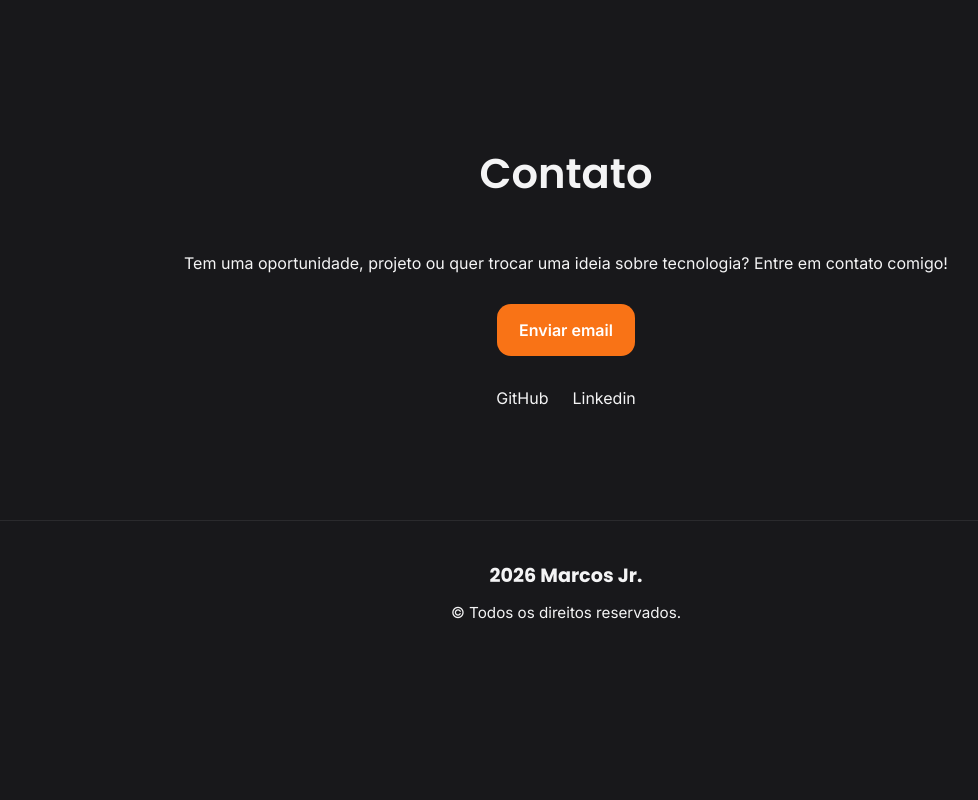
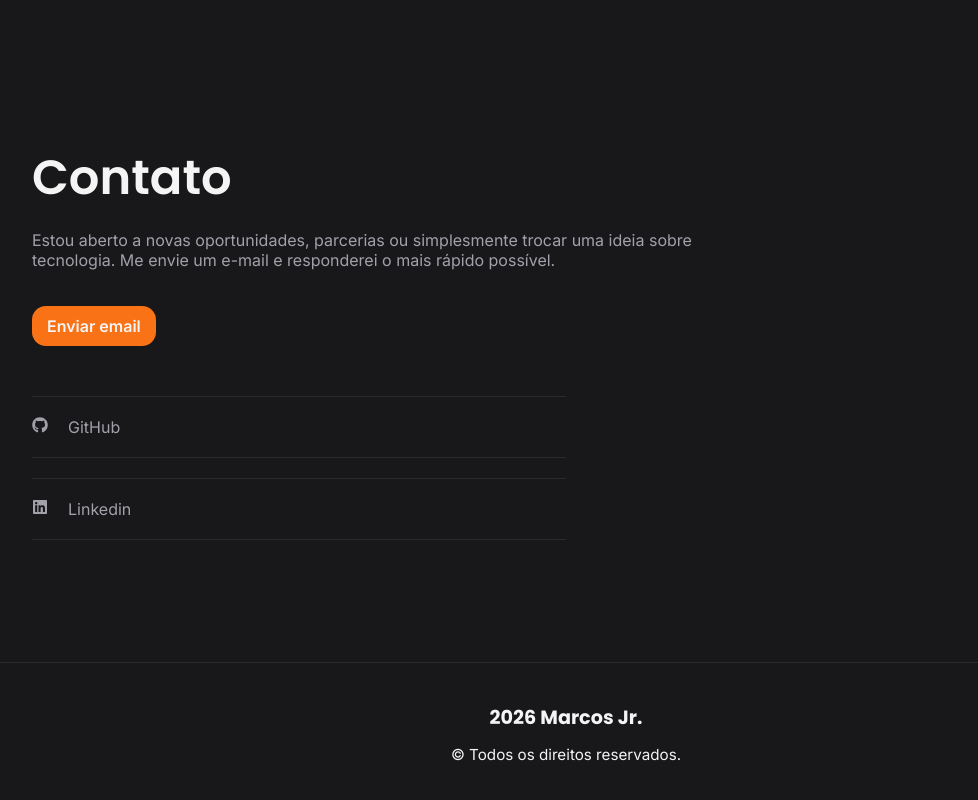
Before and after one commit to marcoshjunior/Meu-Portifolio-React, a React (Vite) app in the folder portifolio-react/: page / in a window 1280 px wide. Shown: the part 4837-5637 px from the top of the page, without its empty margins (74-1052 px from the left). Before the commit the page ends 5499 px from the top, so only its background shows below. Built offline with nearby package versions, Linux system fonts and the light colour scheme.

Commit message:
mudando a seção contato

```diff
--- a/portifolio-react/package.json
+++ b/portifolio-react/package.json
@@ -11,7 +11,8 @@
   },
   "dependencies": {
     "react": "^19.2.4",
-    "react-dom": "^19.2.4"
+    "react-dom": "^19.2.4",
+    "react-icons": "^5.6.0"
   },
   "devDependencies": {
     "@eslint/js": "^9.39.4",
--- a/portifolio-react/src/components/Contact/Contact.jsx
+++ b/portifolio-react/src/components/Contact/Contact.jsx
@@ -1,26 +1,33 @@
 import styles from "./Contact.module.css";
 import { profile } from "../../data/portifolio";
+import { FaGithub, FaLinkedin } from "react-icons/fa";
 
 export default function Contact() {
   return (
     <section id="contato" className="section">
       <div className={`container ${styles.container}`}>
+        <div className={styles.contato}>
           <h2 className="sectionTitle">Contato</h2>
           <p className="sectionSubtitle">
-          Tem uma oportunidade, projeto ou quer trocar uma ideia sobre
-          tecnologia? Entre em contato comigo!
+            Estou aberto a novas oportunidades, parcerias ou simplesmente trocar
+            uma ideia sobre tecnologia. Me envie um e-mail e responderei o mais
+            rápido possível.
           </p>
 
           <a href={`malito: ${profile.email}`} className={styles.emailButton}>
             Enviar email
           </a>
+        </div>
 
         <div className={styles.links}>
           <a href={profile.github} target="_blank" rel="noreferrer">
-            GitHub
+            <FaGithub />
+            <span>GitHub</span>
           </a>
+
           <a href={profile.linkedin} target="_blank" rel="noreferrer">
-            Linkedin
+            <FaLinkedin />
+            <span>Linkedin</span>
           </a>
         </div>
       </div>
--- a/portifolio-react/src/components/Contact/Contact.module.css
+++ b/portifolio-react/src/components/Contact/Contact.module.css
@@ -1,41 +1,69 @@
 @import "../../styles/globals.css";
 
 .container {
-  text-align: center;
+  display: grid;
+  grid-template-columns: auto;
+  gap: 20px;
 }
-.container p {
-  margin-left: 100px;
-  margin-right: 100px;
+
+.contato h2 {
+  font-size: 3rem;
+  margin-bottom: 0;
+}
+.contato p {
+  width: 70%;
+  color: var(--text-second);
 }
 
 .emailButton {
   display: inline-flex;
-  align-items: center;
-  justify-content: center;
   background: var(--primary);
-  color: white;
-  padding: 1rem 1.4rem;
-  margin-top: 15px;
+  padding: 10px 15px;
+  margin-top: 20px;
+  margin-bottom: 20px;
   border-radius: var(--radius);
   font-weight: 600;
   transition: 0.25s ease;
 }
 .emailButton:hover {
   background: var(--primary-hover);
-  transform: translateY(-2px);
+  transform: translateX(4px);
 }
 
 .links {
   display: flex;
-  justify-content: center;
-  gap: 1.5rem;
-  margin-top: 2rem;
-  flex-wrap: wrap;
+  flex-direction: column;
 }
 .links a {
-  color: var(--text-muted);
+  display: flex;
+  flex-direction: row;
+  gap: 20px;
+  margin: 10px 0px 10px 0px;
+  padding: 20px 0px 20px 0px;
+  border-top: 1px solid var(--border);
+  border-bottom: 1px solid var(--border);
+  color: var(--text-second);
   transition: 0.2s ease;
+  span {
+    transition: 0.2s ease;
+  }
+  svg {
+    transition: 0.2s ease;
+  }
 }
 .links a:hover {
+  border-top: 1px solid var(--card-hover);
+  border-bottom: 1px solid var(--card-hover);
+}
+.links a:hover svg {
+  margin-left: 7px;
   color: var(--primary);
 }
+.links a:hover span {
+  color: white;
+}
+@media (min-width: 768px) {
+  .links a {
+    width: 50%;
+  }
+}
```
Also changed, not shown: 1 other file (tests, documents, lock files or other folders). Lines whose indentation alone changed are shown as unchanged.
